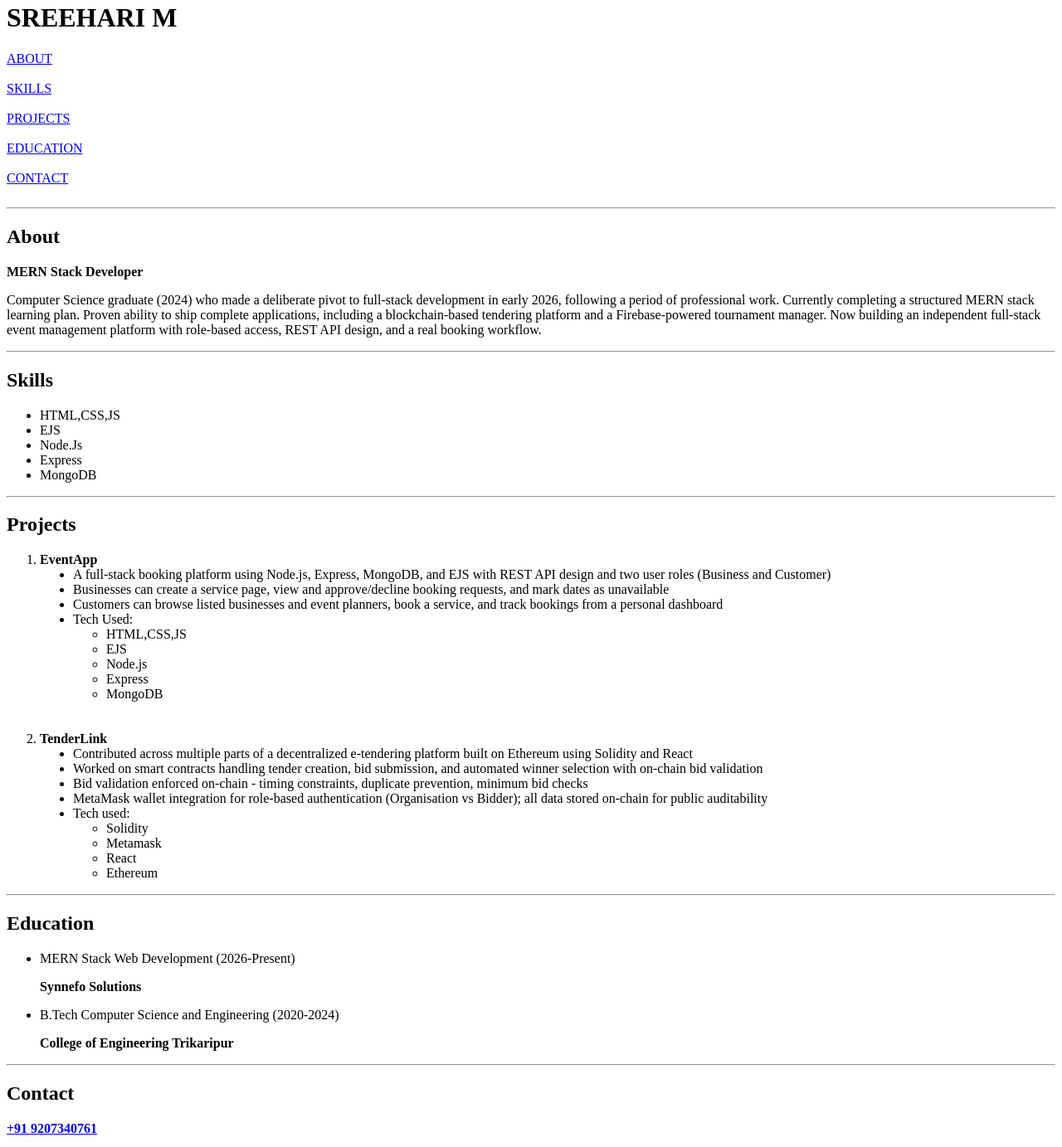
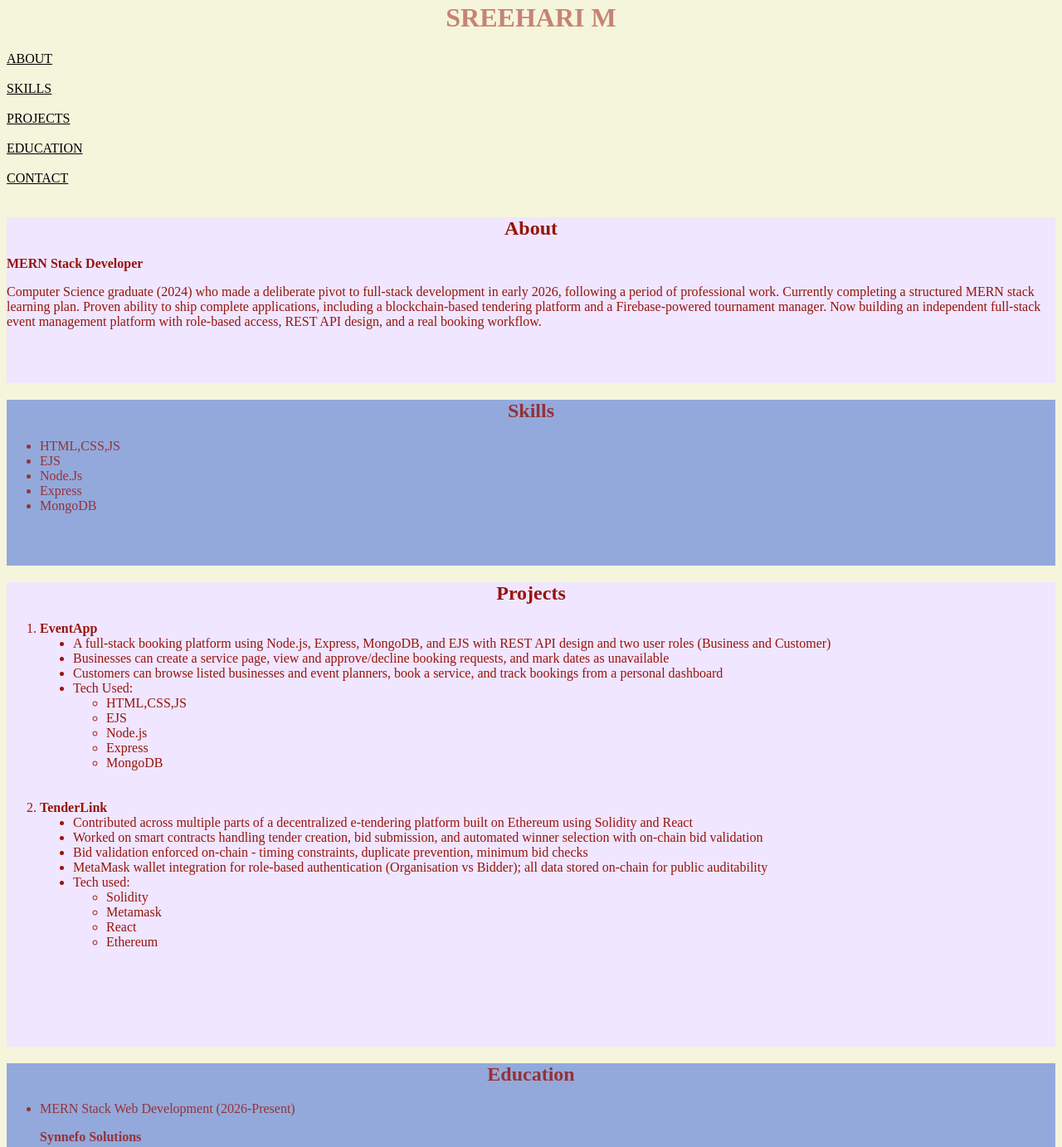
Before and after one commit to sreehari-m11/git_practice, a plain HTML site: page portfolio.html in a window 1280 px wide. Shown: the part 18-1401 px from the top of the page at 83% size. Drawn offline with Linux system fonts and the light colour scheme.

Commit message:
added styles

```diff
--- a/portfolio.html
+++ b/portfolio.html
@@ -5,12 +5,62 @@
     <meta charset="UTF-8">
     <meta name="viewport" content="width=device-width, initial-scale=1.0">
     <title>Sreehari M</title>
+
+    <style>
+        body {
+            background-color: beige;
+        }
+
+        a {
+            color: black;
+        }
+
+        #title {
+            color: rgba(150, 20, 14, 0.5);
+            text-align: center;
+        }
+
+        #about {
+            color: rgb(150, 20, 14);
+            background-color: rgb(240, 230, 255);
+            height: 25vh;
+        }
+
+        .skills {
+            color: rgba(150, 20, 14, 0.8);
+            background-color: rgba(0, 57, 220, 0.4);
+            height: 25vh;
+        }
+
+        #projects {
+            color: rgb(150, 20, 14);
+            background-color: rgb(240, 230, 255);
+            height: 70vh;
+        }
+
+        #education {
+            color: rgba(150, 20, 14, 0.8);
+            background-color: rgba(0, 57, 220, 0.4);
+            height: 25vh;
+        }
+
+        #contact {
+            color: #274f32;
+            background-color: #adc4be;
+            height: 25vh;
+        }
+
+        h2 {
+            text-align: center;
+        }
+    </style>
+
 </head>
 
 <body>
 
 
-    <h1>SREEHARI M</h1>
+    <h1 id="title">SREEHARI M</h1>
 
     <a href="#about">ABOUT</a><br><br>
     <a href="#skills">SKILLS</a><br><br>
@@ -19,7 +69,7 @@
     <a href="#contact">CONTACT</a><br><br>
 
     <div id="about">
-        <hr>
+        <!-- <hr> -->
         <h2>About</h2>
         <p><strong>MERN Stack Developer</strong></p>
         <p>Computer Science graduate (2024) who made a deliberate pivot to full-stack development in early 2026,
@@ -30,8 +80,8 @@
             real booking workflow.</p>
 
     </div>
-    <div id="skills">
-        <hr>
+    <div id="skills" class="skills">
+        <!-- <hr> -->
         <h2>Skills</h2>
         <ul>
             <li>HTML,CSS,JS</li>
@@ -43,7 +93,7 @@
     </div>
 
     <div id="projects">
-        <hr>
+        <!-- <hr> -->
         <h2>Projects</h2>
         <ol>
             <li>
@@ -94,7 +144,7 @@
     </div>
 
     <div id="education">
-        <hr>
+        <!-- <hr> -->
         <h2>Education</h2>
         <ul>
             <li>
@@ -109,7 +159,6 @@
     </div>
 
     <div id="contact">
-        <hr>
         <h2>Contact</h2>
 
         <p><strong><a href="tel:+919207340761">+91 9207340761</a></strong></p>
```
